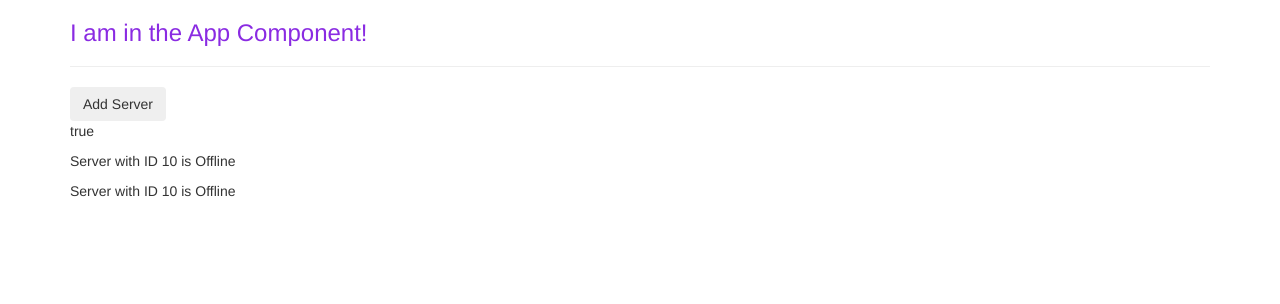
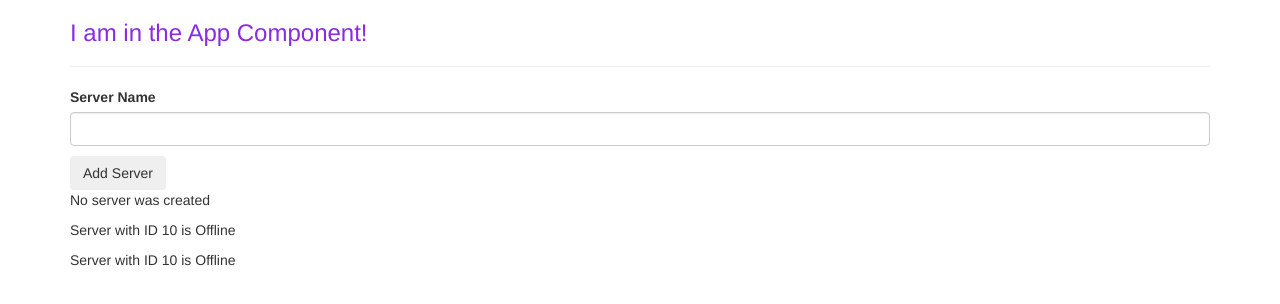
Before and after one commit to amishasubedi/Angular-Basics, an Angular app: page / in a window 1280 px wide. Shown: the top 304 px of the page. Built offline with nearby package versions, Linux system fonts and the light colour scheme.

Commit message:
passing data using event binding

```diff
--- a/src/app/servers/servers.component.html
+++ b/src/app/servers/servers.component.html
@@ -1,8 +1,19 @@
+<label>
+    Server Name
+</label>
+
+<!--$event is a reserved variable name you can use in the template when using event binding,
+     $event is basically data emitted with that event-->
+<input type="text" class="form-control" (input)="onUpdateServerName($event)">
+<p>{{serverName}}</p>
+
 <!--property binding-->
-<button class="btn btn primary" [disabled]="!allowNewServer"> Add Server</button>
+<button class="btn btn primary" [disabled]="!allowNewServer" (click)=onAddServer()> Add Server</button>
 
 <!--String interpolation-->
-<p>{{ allowNewServer }}</p>
+<!-- <p>{{ allowNewServer }}</p> -->
+
+<p> {{ serverCreationStatus }}</p>
 
 <app-server></app-server>
 <app-server></app-server>
@@ -12,4 +23,8 @@
     - if you want to change the property of Html element or a directive, use property binding
 
     DON'T MIX PROPERTY BINDING AND STRING INTERPOLATION
+
+    Event Binding starts with ().
+    Property Binding starts with [].
+    String Interpolation starts with {{}}
 -->
--- a/src/app/servers/servers.component.ts
+++ b/src/app/servers/servers.component.ts
@@ -12,6 +12,9 @@ import { Component, OnInit } from '@angular/core';
 })
 export class ServersComponent implements OnInit {
   allowNewServer = false;
+  serverCreationStatus = "No server was created";
+  serverName = '';
+
 
   constructor() {
     setTimeout(() => {
@@ -20,4 +23,15 @@ export class ServersComponent implements OnInit {
   }
 
   ngOnInit() { }
+
+  onAddServer() {
+    this.serverCreationStatus = "Server Created";
+  }
+
+  // event - user input
+  onUpdateServerName(event: Event) {
+    this.serverName = (<HTMLInputElement>event.target).value; // explicit casting
+  }
+
+
 }
```
